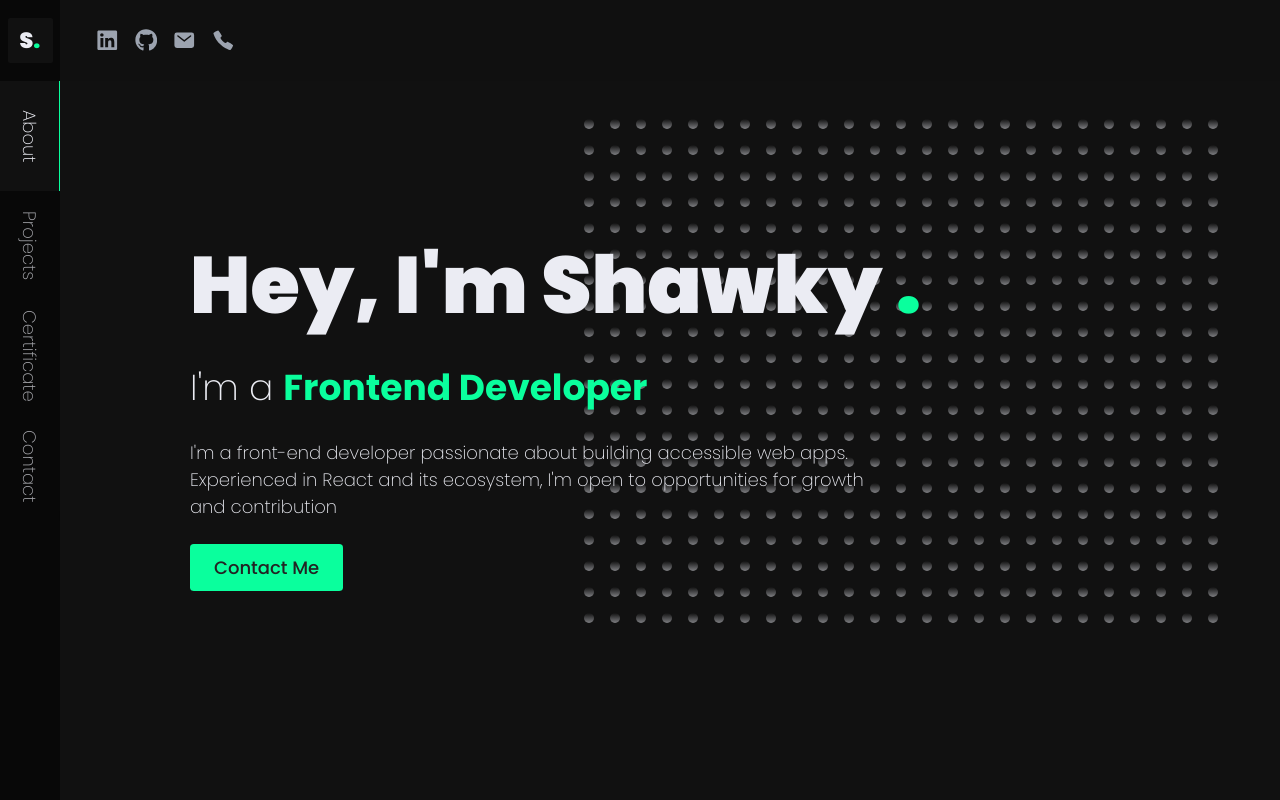
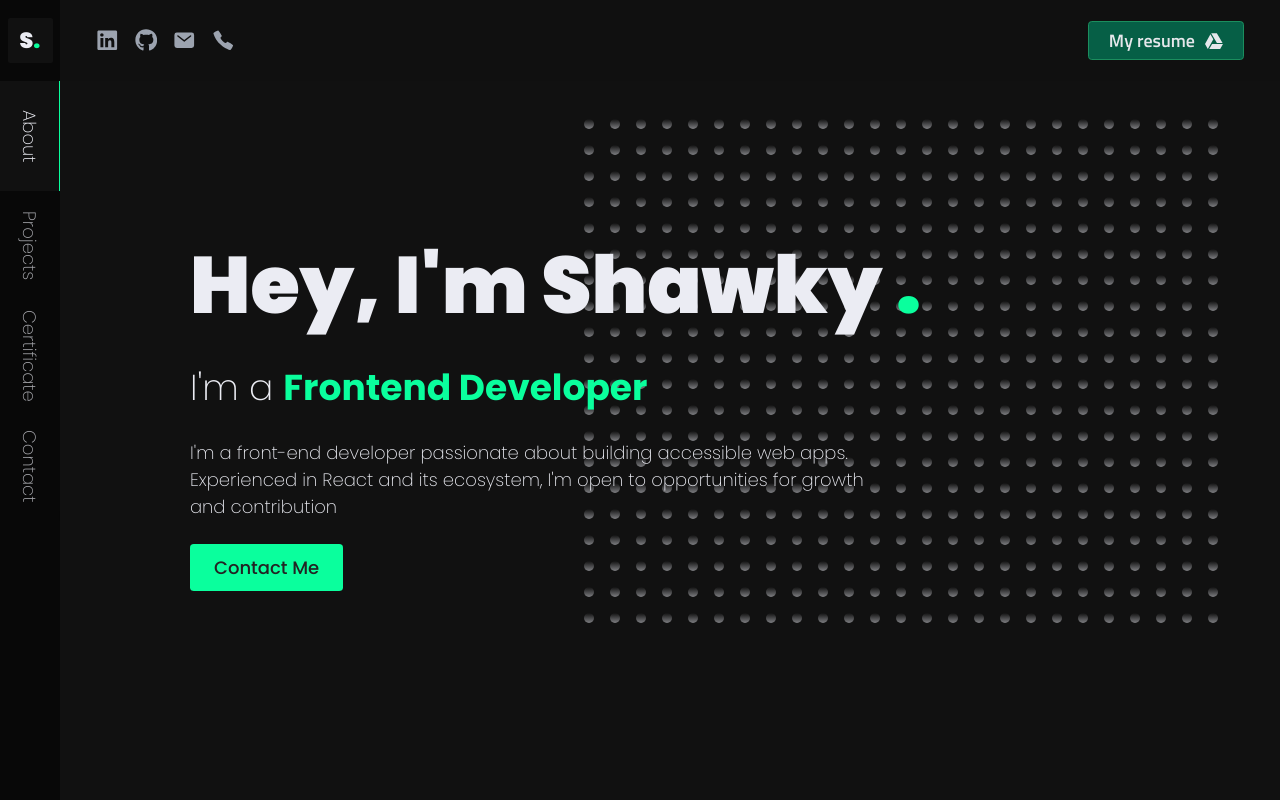
Before and after one commit to shawkysobhy/shawky-sobhy, a React (Vite) app: page / in a window 1280 px wide. Shown: the top 800 px of the page. Built offline with nearby package versions, Linux system fonts and the light colour scheme.

Commit message:
Update Header.jsx

```diff
--- a/src/components/Header.jsx
+++ b/src/components/Header.jsx
@@ -6,12 +6,12 @@ function Header() {
 	return (
 		<header className='h-[81px] px-[1rem] sm:px-[3.6rem] flex items-center justify-between sticky top-0 z-20 bg-bgOpaque  text-md backdrop-blur-md'>
 			<Social />
-			{/* <a
+			<a
 				href={CONTACTS.ruesme}
 				target='_blank'
 				className='px-4 py-2  md:px-8  text-[16px] md:text-sm font-semibold font-titilllium text-gray-200 transition-colors duration-200 border outline-none cursor-pointer bg-emerald-800 rounded-md border-mintgreen hover:opacity-80 flex items-center justify-center space-x-4'>
 				<span>My resume</span> <FaGoogleDrive />
-			</a> */}
+			</a>
 		</header>
 	);
 }
```
